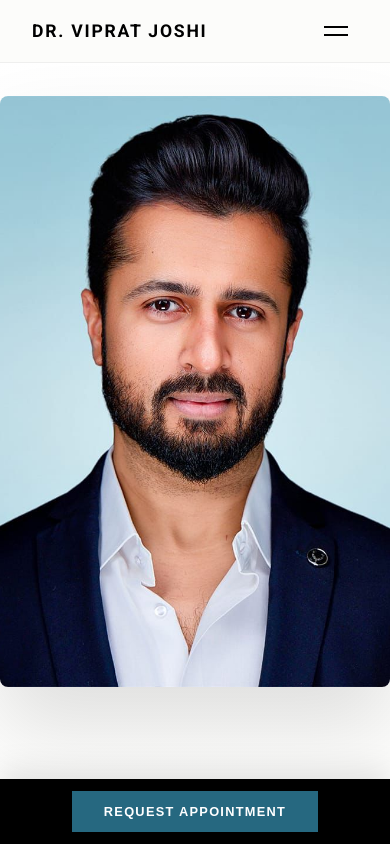
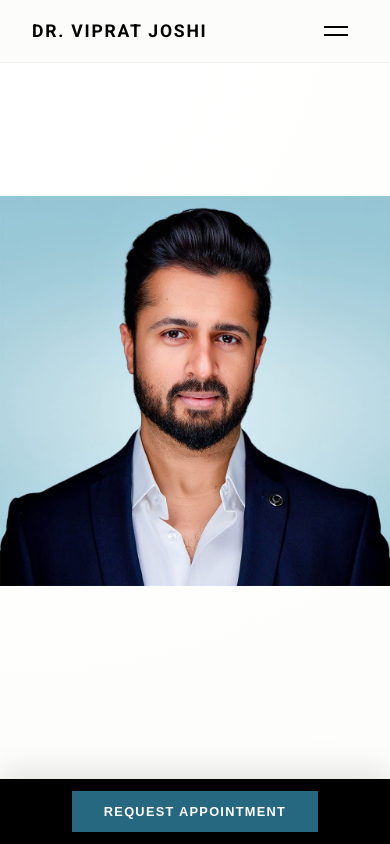
Before and after one commit to LuminaDigitals/viprat-joshi-portfolio, a Next.js app: page / in a window 390 px wide. Shown: the top 844 px of the page. Built offline with nearby package versions, Linux system fonts and the light colour scheme.

Commit message:
style: remove border radius and use object-fit contain to show full portrait

```diff
--- a/src/app/page.module.css
+++ b/src/app/page.module.css
@@ -48,10 +48,8 @@
 }
 
 .rhonaPortrait {
-  object-fit: cover;
-  object-position: center 25%; /* Adjusting for new portrait2 focus */
-  border-radius: 12px;
-  box-shadow: 0 40px 80px rgba(0, 0, 0, 0.12);
+  object-fit: contain;
+  object-position: center;
 }
 
 .primaryButton {
@@ -458,8 +456,8 @@
     padding: 2rem; /* Uniform padding on mobile so it floats */
   }
   .rhonaPortrait {
-    object-position: center 20%;
-    border-radius: 8px; /* Slightly smaller radius on mobile */
+    object-position: center;
+    object-fit: contain;
   }
   .aboutContainer {
     flex-direction: column;
```
